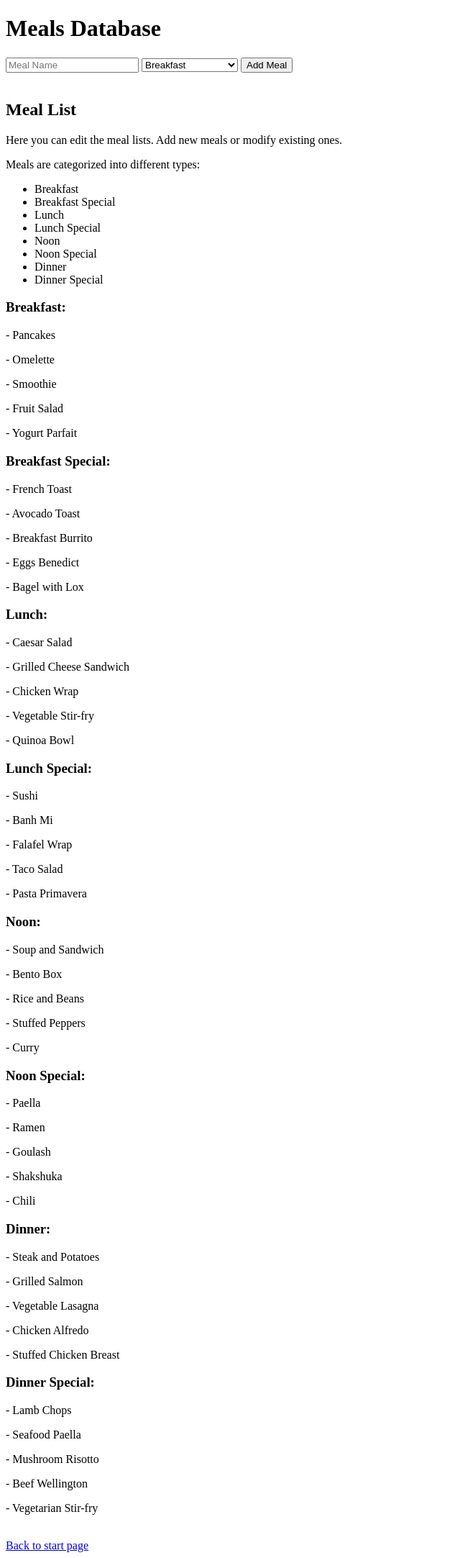
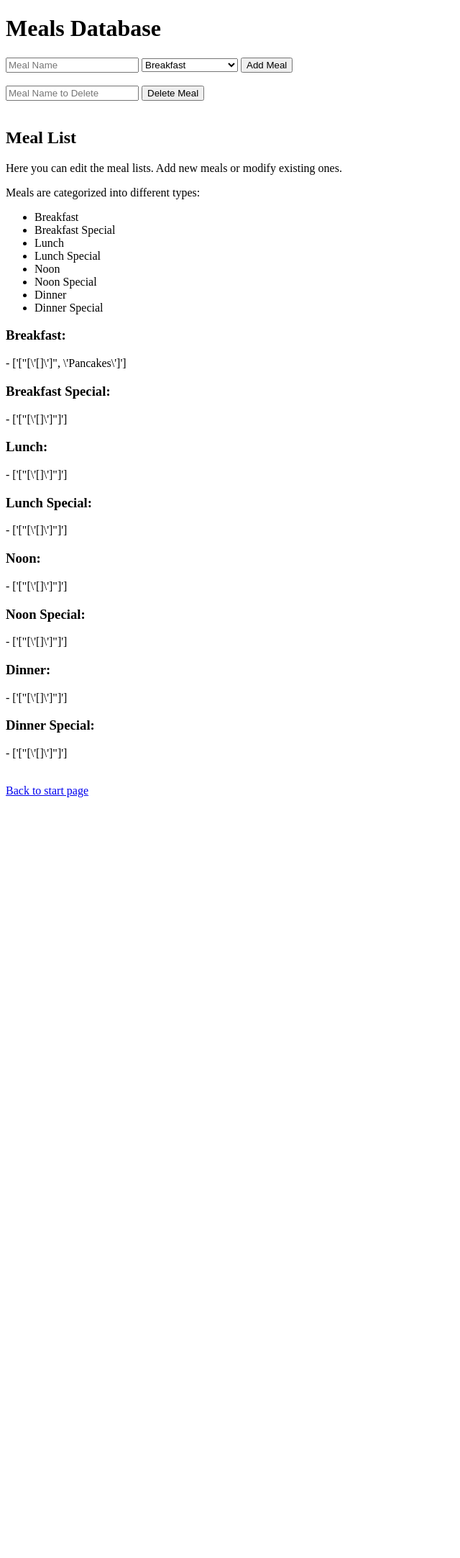
Before and after one commit to RombotLabs/FoodChooser, a Flask app: page /meals_db in a window 1280 px wide. Shown: the whole page at 72% size, without its empty margins (0-640 px from the left). After the commit the page ends 1108 px from the top, so only its background shows below. Run offline with Flask 3, Linux system fonts and the light colour scheme.

Commit message:
System saves csv files and can import. Chores: Remove [] from csv and add function for this.

```diff
--- /dev/null
+++ b/db.csv
@@ -0,0 +1,8 @@
+breakfast,"['[""[\'[]\']"", \'Pancakes\']']"
+breakfast_special,"['[""[\'[]\']""]']"
+lunch,"['[""[\'[]\']""]']"
+lunch_special,"['[""[\'[]\']""]']"
+noon,"['[""[\'[]\']""]']"
+noon_special,"['[""[\'[]\']""]']"
+dinner,"['[""[\'[]\']""]']"
+dinner_special,"['[""[\'[]\']""]']"
--- a/main.py
+++ b/main.py
@@ -11,15 +11,19 @@ load_dotenv()
 
 db_filepath = os.getenv('PATH')
 
-breakfast = ["Pancakes", "Omelette", "Smoothie", "Fruit Salad", "Yogurt Parfait"]
-breakfast_special = ["French Toast", "Avocado Toast", "Breakfast Burrito", "Eggs Benedict", "Bagel with Lox"]
-lunch = ["Caesar Salad", "Grilled Cheese Sandwich", "Chicken Wrap", "Vegetable Stir-fry", "Quinoa Bowl"]
-lunch_special = ["Sushi", "Banh Mi", "Falafel Wrap", "Taco Salad", "Pasta Primavera"]
-noon = ["Soup and Sandwich", "Bento Box", "Rice and Beans", "Stuffed Peppers", "Curry"]
-noon_special = ["Paella", "Ramen", "Goulash", "Shakshuka", "Chili"]
-dinner = ["Steak and Potatoes", "Grilled Salmon", "Vegetable Lasagna", "Chicken Alfredo", "Stuffed Chicken Breast"]
-dinner_special = ["Lamb Chops", "Seafood Paella", "Mushroom Risotto", "Beef Wellington", "Vegetarian Stir-fry"]
+breakfast = []
+breakfast_special = []
+lunch = []
+lunch_special = []
+noon = []
+noon_special = []
+dinner = []
+dinner_special = []
 randomized_result = []
+
+# if not os.path.exists(db_filepath):
+    # with open(db_filepath, mode='w', newline='', encoding='utf-8') as csvfile:
+        # writer = csv.writer(csvfile)
 
 def randomize(meal_list):
     """The function for generating the three random meals from the lists."""
@@ -39,6 +43,41 @@ def randomize(meal_list):
 
     print(randomized_result)
 
+def save_to_csv():
+    """Save the meal lists to a CSV file."""
+    with open('db.csv', mode='w', newline='', encoding='utf-8') as csvfile:
+        writer = csv.writer(csvfile)
+        writer.writerow(['breakfast', breakfast])
+        writer.writerow(['breakfast_special', breakfast_special])
+        writer.writerow(['lunch', lunch])
+        writer.writerow(['lunch_special', lunch_special])
+        writer.writerow(['noon', noon])
+        writer.writerow(['noon_special', noon_special])
+        writer.writerow(['dinner', dinner])
+        writer.writerow(['dinner_special', dinner_special])
+try:
+    with open("db.csv", mode='r', newline='', encoding='utf-8') as csvfile:
+        reader = csv.reader(csvfile)
+        for row in reader:
+            if row[0] == 'breakfast':
+                breakfast = row[1:]
+            elif row[0] == 'breakfast_special':
+                breakfast_special = row[1:]
+            elif row[0] == 'lunch':
+                lunch = row[1:]
+            elif row[0] == 'lunch_special':
+                lunch_special = row[1:]
+            elif row[0] == 'noon':
+                noon = row[1:]
+            elif row[0] == 'noon_special':
+                noon_special = row[1:]
+            elif row[0] == 'dinner':
+                dinner = row[1:]
+            elif row[0] == 'dinner_special':
+                dinner_special = row[1:]
+except:
+    save_to_csv()  # Create the CSV file if it doesn't exist
+
 @app.route('/')
 def index():
     """The start page"""
@@ -47,6 +86,7 @@ def index():
 @app.route('/meals_db', methods=['GET', 'POST'])
 def meals_db():
     """The meals database page."""
+    save_to_csv()  # Save the current state of the meal lists to CSV
     return render_template("meals_db.html",
                            breakfast=breakfast, breakfast_special=breakfast_special,
                            lunch=lunch, lunch_special=lunch_special,
@@ -74,7 +114,19 @@ def add_meal():
         dinner.append(meal_name)
     elif meal_type == 'dinner_special':
         dinner_special.append(meal_name)
+    save_to_csv()  # Save the updated meal lists to CSV
+    return redirect('/meals_db')
 
+@app.route('/delete_meal', methods=['POST'])
+def delete_meal():
+    """The function for deleting a meal from the database."""
+    meal_name = request.form.get('meal_name')
+
+    for meal_list in [breakfast, breakfast_special, lunch, lunch_special, noon, noon_special, dinner, dinner_special]:
+        if meal_name in meal_list:
+            meal_list.remove(meal_name)
+            break
+    save_to_csv()  # Save the updated meal lists to CSV
     return redirect('/meals_db')
 
 @app.route('/random_meal', methods=['GET', 'POST'])
--- a/templates/meals_db.html
+++ b/templates/meals_db.html
@@ -19,6 +19,11 @@
             <option value="dinner_special">Dinner Special</option>
         </select>
         <button type="submit">Add Meal</button>
+    </form>
+    <br>
+    <form action="/delete_meal" method="post">
+        <input type="text" name="meal_name" placeholder="Meal Name to Delete" required>
+        <button type="submit">Delete Meal</button>
     </form>
     <br>
         <h2>Meal List</h2>
```
